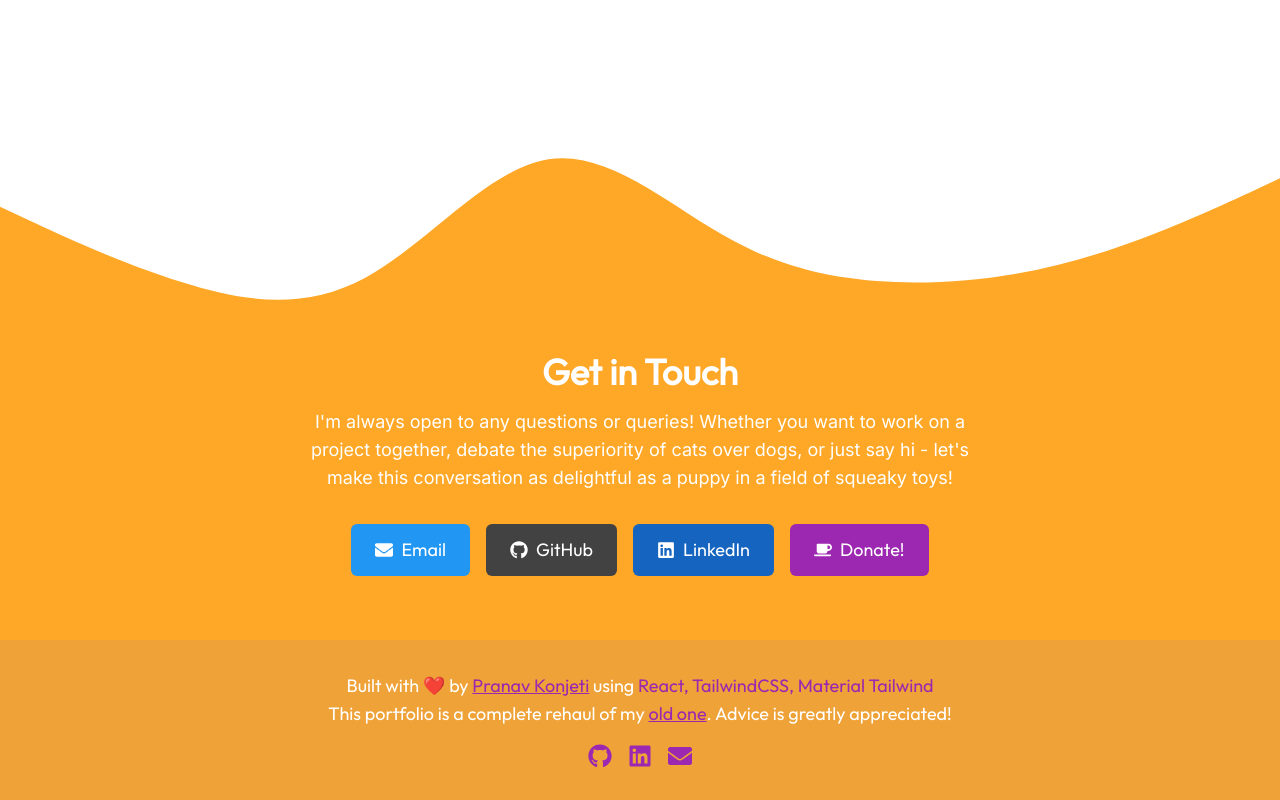
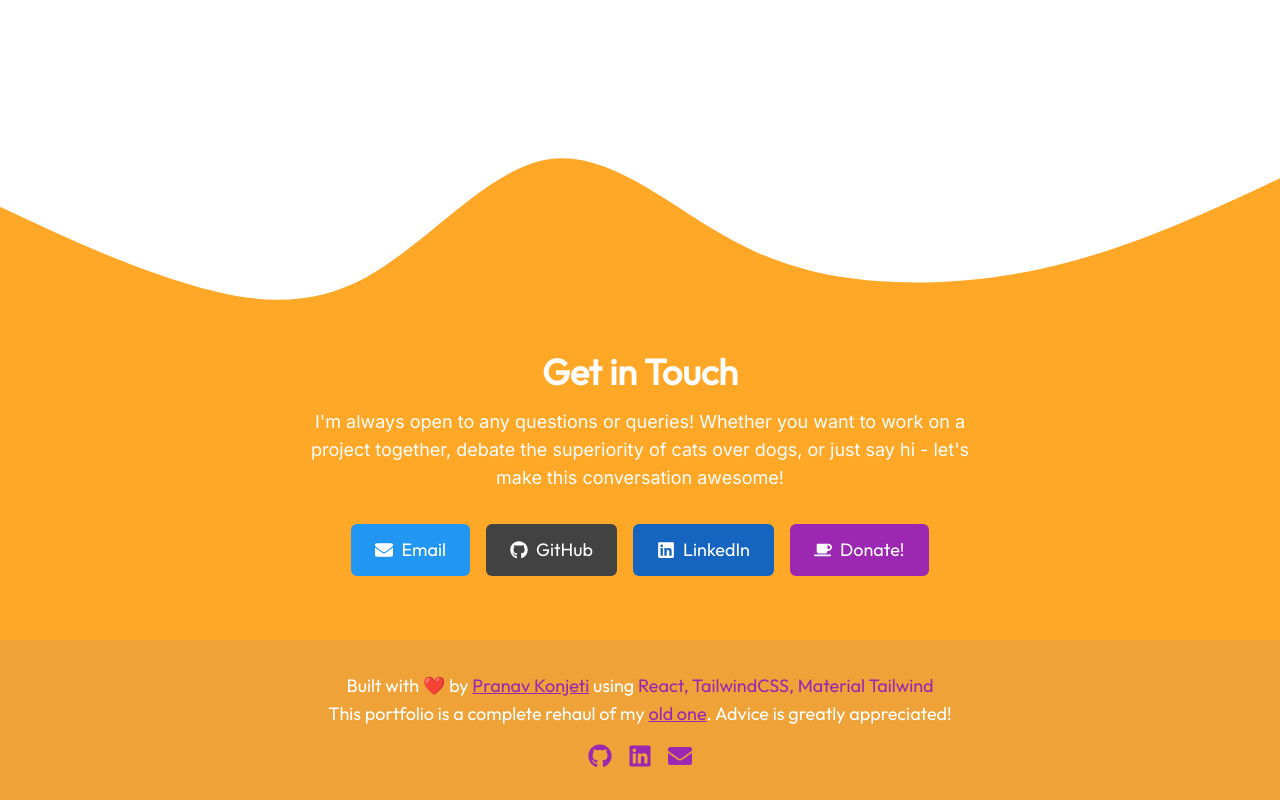
Before and after one commit to PkTheCoda/portfolio, a React (Vite) app: page /hire in a window 1280 px wide. Shown: the part 6290-7090 px from the top of the page. Built offline with nearby package versions, Linux system fonts and the light colour scheme.

Commit message:
changed contact section text

```diff
--- a/src/Components/ContactSection.jsx
+++ b/src/Components/ContactSection.jsx
@@ -8,8 +8,7 @@ function ContactSection() {
         <h2 className="text-4xl font-bold mb-4 font-outfit text-white">Get in Touch</h2>
         <p className="text-lg text-white mb-8 font-inter px-10 lg:px-60">
           I'm always open to any questions or queries! Whether you want to work on a project together, debate the
-          superiority of cats over dogs, or just say hi - let's make this conversation as delightful as a puppy in a
-          field of squeaky toys!
+          superiority of cats over dogs, or just say hi - let's make this conversation awesome!
         </p>
 
         <div className="flex flex-wrap justify-center gap-4">
```
